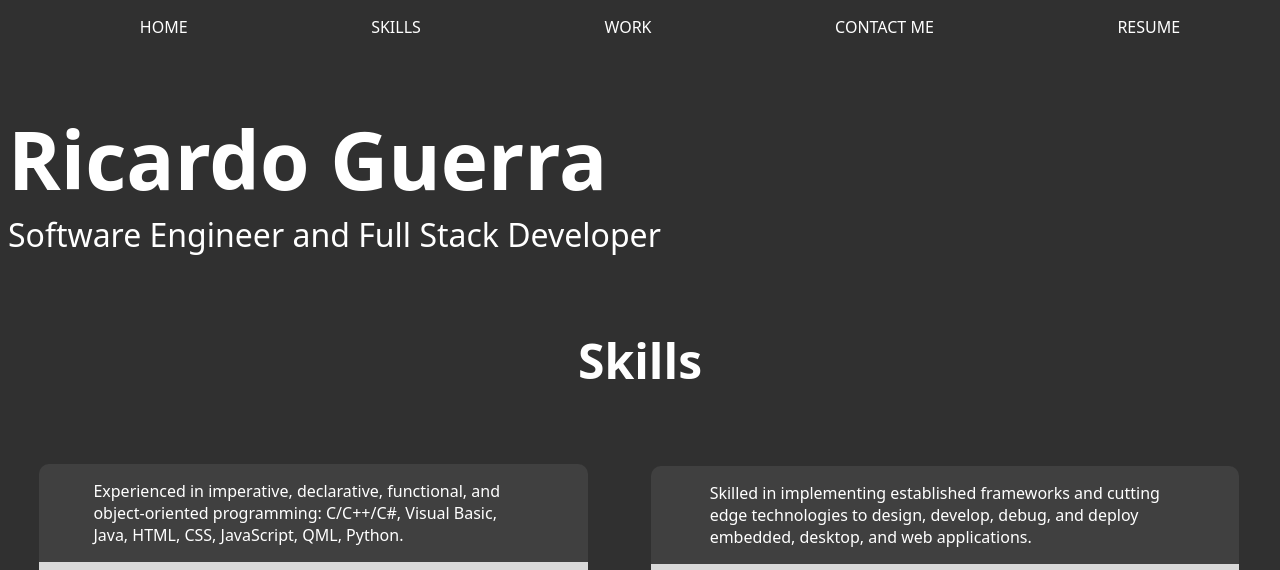
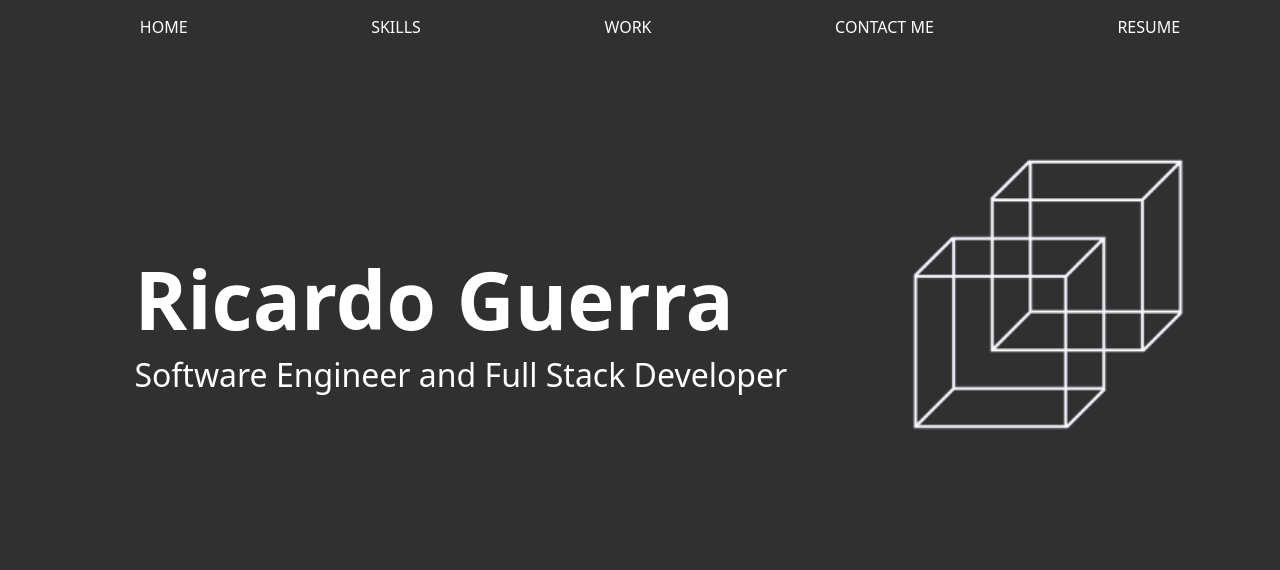
Before and after one commit to ricguer/professional-portfolio, a plain HTML site: page index.html in a window 1280 px wide. Shown: the top 570 px of the page. Drawn offline with Linux system fonts and the light colour scheme.

Commit message:
Add Decoration to Home Section
- Add decoration to home section. Roughtly position item next to name and title.

```diff
--- a/assets/style.css
+++ b/assets/style.css
@@ -3,9 +3,9 @@
     font-family: system-ui, -apple-system, BlinkMacSystemFont, 'Segoe UI', Roboto, Oxygen, Ubuntu, Cantarell, 'Open Sans', 'Helvetica Neue', sans-serif;
 }
 
-html {
+/* html {
     scroll-behavior: smooth;
-}
+} */
 
 a {
     text-decoration: none;
@@ -40,11 +40,18 @@ nav ul {
     font-family: system-ui, -apple-system, BlinkMacSystemFont, 'Segoe UI', Roboto, Oxygen, Ubuntu, Cantarell, 'Open Sans', 'Helvetica Neue', sans-serif;
 }
 
-#home {
+#home-section {
     display: flex;
-    justify-content: left;
-    align-items: left;
-    flex-direction: column;
+    justify-content: space-between;
+    margin: 10%;
+    /* padding-right: 10%; */
+    /* justify-content: left; */
+    align-items: center;
+    /* flex-direction: column; */
+}
+
+#cube-wireframe {
+    transform: scale(1.5);
 }
 
 #skills-section {
@@ -114,4 +121,8 @@ nav ul {
     #skills-cards {
         flex-wrap: wrap;
     }
+
+    .decorations {
+        display: none;
+    }
 }
--- a/index.html
+++ b/index.html
@@ -21,8 +21,13 @@
     </header>
     <main>
         <section id="home-section">
-            <h1>Ricardo Guerra</h1>
-            <p id="job-title">Software Engineer and Full Stack Developer</p>
+            <section>
+                <h1>Ricardo Guerra</h1>
+                <p id="job-title">Software Engineer and Full Stack Developer</p>
+            </section>
+            <section>
+                <img class="decorations" id="cube-wireframe" src="./assets/images/decorations/Cubes.png" alt="Cube Wireframe">
+            </section>
         </section>
         <section id="skills-section">
             <h2>Skills</h2>
```
Also changed, not shown: assets/images/decorations/3D Geometric Shapes.png (added), assets/images/decorations/Cubes.png (added).
